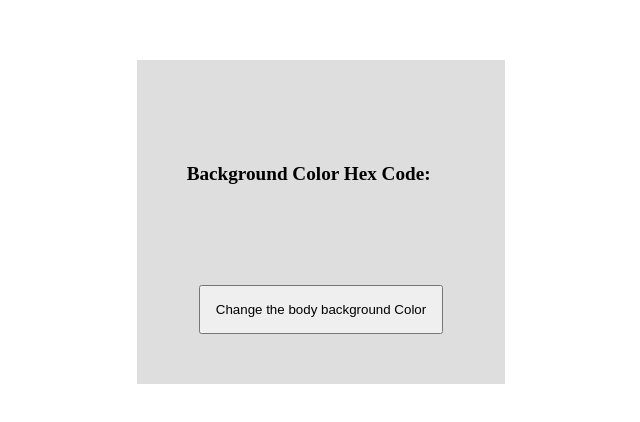
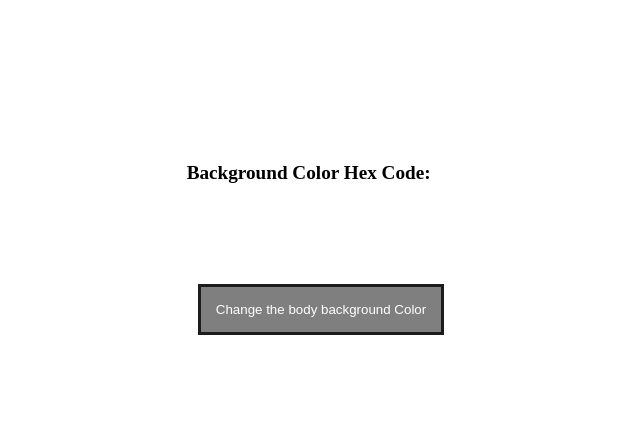
Before and after one commit to MALICK96/basic-javacript-project, a plain HTML site: page hexcode.html in a window 1280 px wide. Shown: the part 178-600 px from the top of the page, without its empty margins (319-959 px from the left). Drawn offline with Linux system fonts and the light colour scheme.

Commit message:
no major changes

```diff
--- a/hex.css
+++ b/hex.css
@@ -20,7 +20,7 @@ body {
   justify-content: center;
   align-items: center;
   margin: 150px auto;
-  background-color: #dedede;
+  /* background-color: #dedede; */
 }
 
 .btn {
@@ -37,6 +37,7 @@ body {
   font-size: 1.2em;
   font-weight: bold;
   margin-top: 50px;
+  text-transform: capitalize;
 }
 
 .hex {
@@ -44,4 +45,20 @@ body {
   font-size: 1.2em;
   padding: 10px;
   font-weight: bold;
+  text-transform: uppercase;
 }
+
+button {
+  border: 3px solid #1b1d1d;
+  background-color: rgba(0, 0, 0, 0.5);
+  color: #fff;
+}
+
+button:focus {
+  outline: none;
+}
+
+button:hover {
+  /* border: none; */
+  background-color: #754040;
+}
--- a/hexcode.html
+++ b/hexcode.html
@@ -9,7 +9,7 @@
   <body>
     <div class="container">
       <div class="hex-wrapper">
-        <p>Background Color Hex Code: <span class="hex"><span></p>
+        <p>background color hex code: <span class="hex"><span></p>
       </div>
 
       <button onclick="changeBg();" class="btn">Change the body background Color</button>
```
